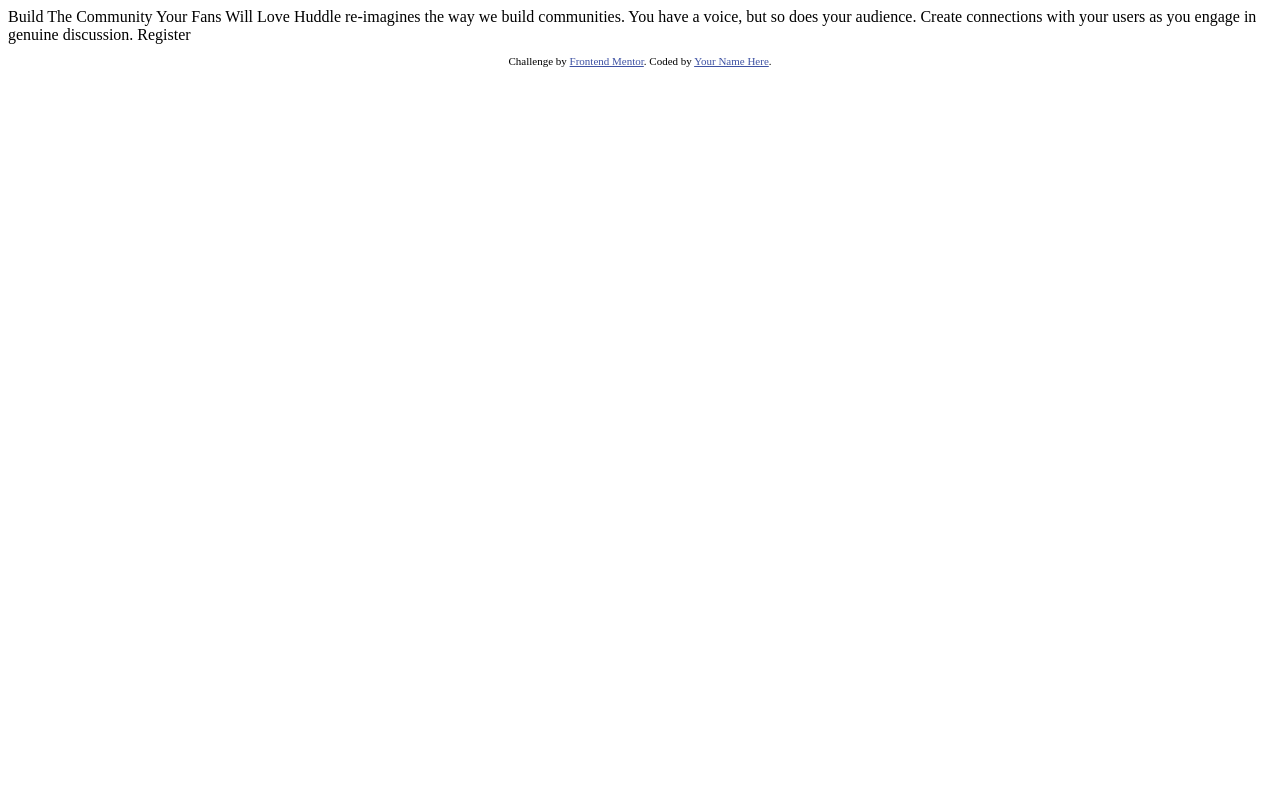
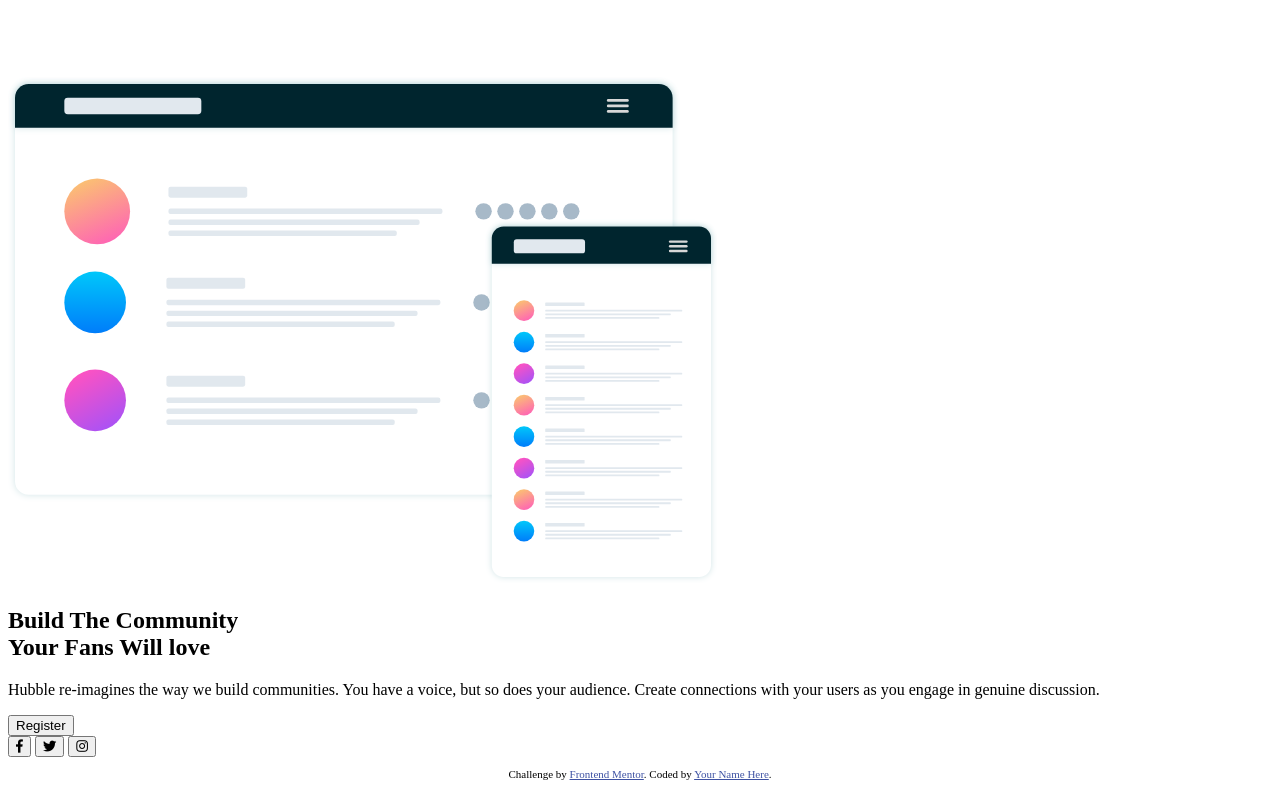
Before and after one commit to PrashantIndurkar/PrashantIndurkar-huddle-landing-page-with-single-introductory-section-master, a plain HTML site: page index.html in a window 1280 px wide. Drawn offline with Linux system fonts and the light colour scheme.

Commit message:
html files are added

```diff
--- a/index.html
+++ b/index.html
@@ -5,7 +5,11 @@
   <meta name="viewport" content="width=device-width, initial-scale=1.0"> <!-- displays site properly based on user's device -->
 
   <link rel="icon" type="image/png" sizes="32x32" href="./images/favicon-32x32.png">
-
+  <link rel="icon" type="image/png" sizes="32x32" href="./images/favicon-32x32.png">
+  <link rel="stylesheet" href="https://use.fontawesome.com/releases/v5.6.3/css/all.css" integrity="sha384-UHRtZLI+pbxtHCWp1t77Bi1L4ZtiqrqD80Kn4Z8NTSRyMA2Fd33n5dQ8lWUE00s/" crossorigin="anonymous">
+  <link href="https://fonts.googleapis.com/css?family=Poppins:400,700" rel="stylesheet">
+  <link href="https://fonts.googleapis.com/css?family=Open+Sans" rel="stylesheet">
+  <link rel="stylesheet" type="text/css" href="css/style.css">
   <title>Frontend Mentor | Huddle landing page with single introductory section</title>
 
   <!-- Feel free to remove these styles or customise in your own stylesheet 👍 -->
@@ -15,14 +19,23 @@
   </style>
 </head>
 <body>
-
-  Build The Community Your Fans Will Love
-
-  Huddle re-imagines the way we build communities. You have a voice, but so does your audience.
-  Create connections with your users as you engage in genuine discussion.
-
-  Register
-
+  <div class="logo">
+    <img src="./images/logo.svg" alt="">
+  </div>
+  <div class="container">
+    <img src="./images/illustration-mockups.svg" alt="">
+  </div>
+  <div class="title">
+    <h2>Build The Community <br>Your Fans Will love</h2>
+      <p>Hubble re-imagines the way we build communities. You have a voice, but so does your audience. Create connections with your users as you engage in genuine discussion.
+      </p>
+      <button>Register</button>
+  </div>
+  <div class="social">
+    <button><i class="fab fa-facebook-f"></i></button>
+    <button><i class="fab fa-twitter"></i></button>
+    <button><i class="fab fa-instagram"></i></button>
+  </div>
   <footer>
     <p class="attribution">
       Challenge by <a href="https://www.frontendmentor.io?ref=challenge" target="_blank">Frontend Mentor</a>.
```
